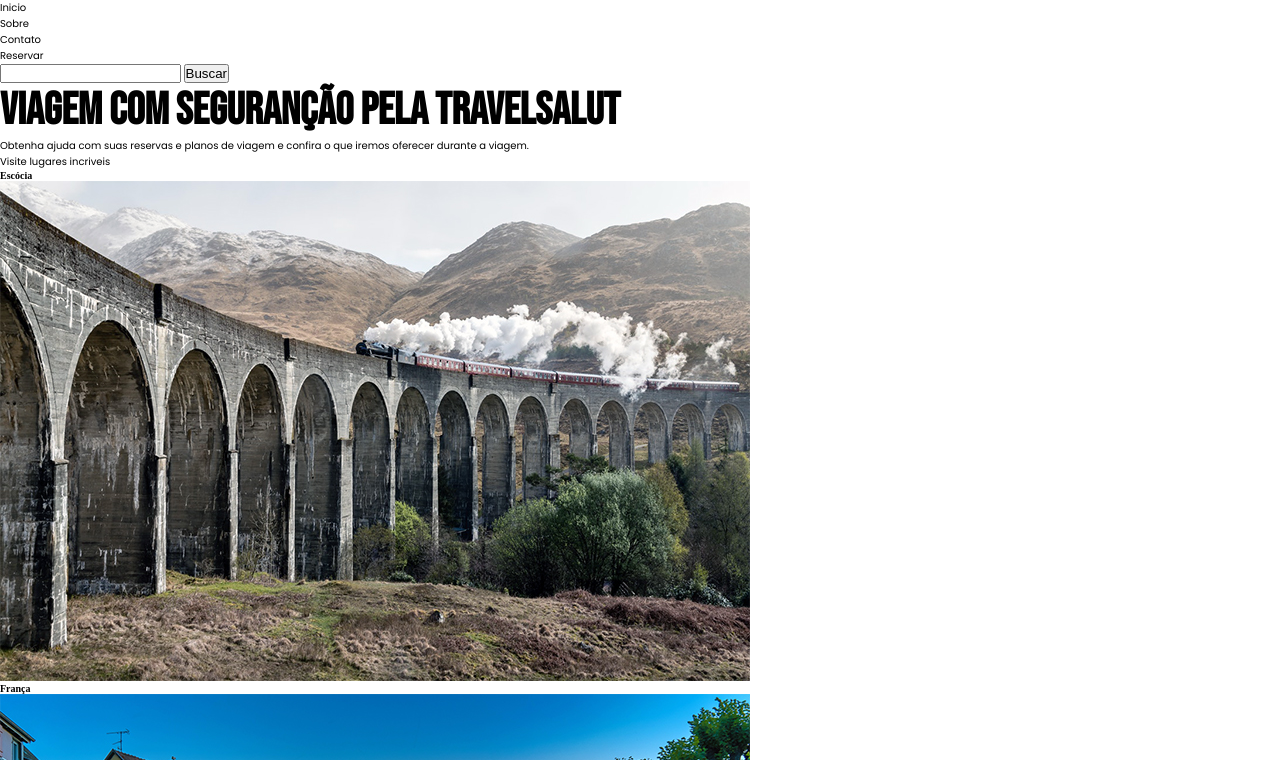
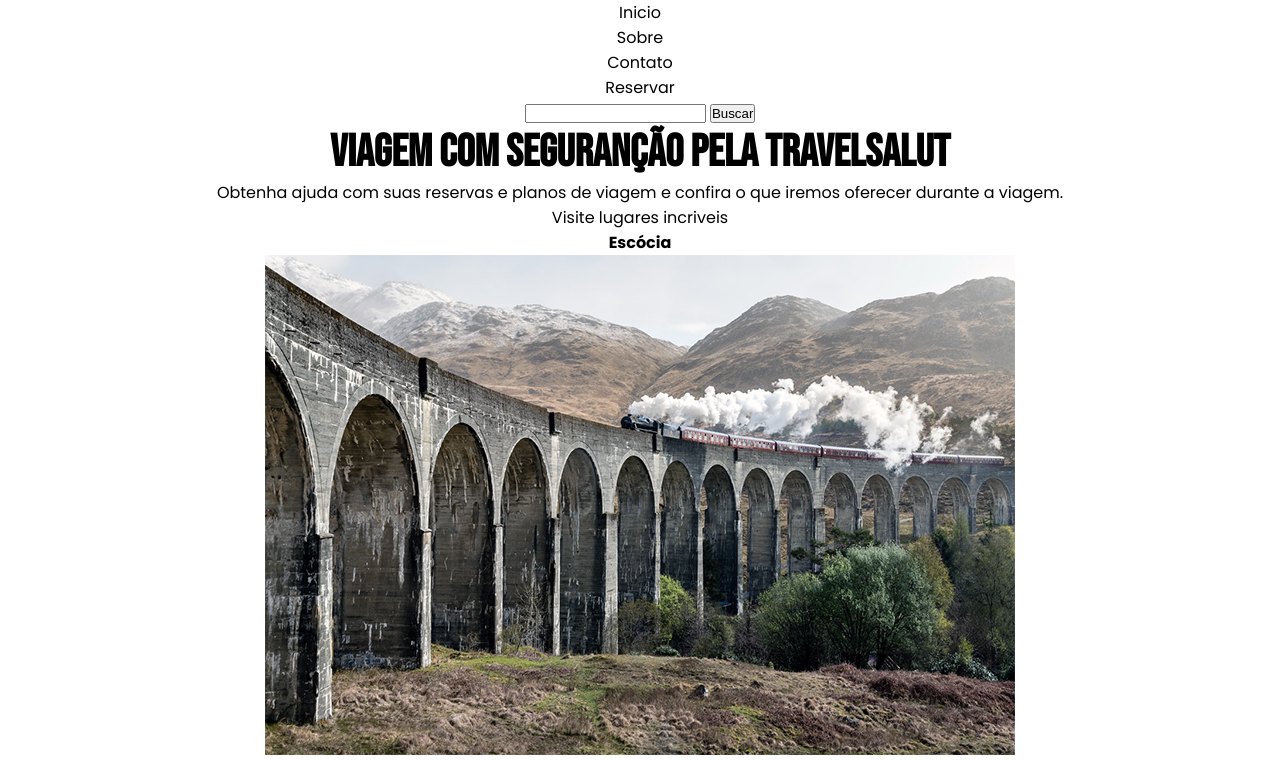
Before and after one commit to RobrtS/TravelSalut, a plain HTML site: page index.html in a window 1280 px wide. Shown: the top 760 px of the page. Drawn offline with Linux system fonts and the light colour scheme.

Commit message:
update css2

```diff
--- a/style.css
+++ b/style.css
@@ -3,20 +3,42 @@
 @import url('https://fonts.googleapis.com/css2?family=Poppins:wght@100;400;700;900&display=swap');
 @import url('https://fonts.googleapis.com/css2?family=Bebas+Neue&display=swap');
 
+/*--- GERAL ------------------*/
 *{
     margin: 0;
     padding: 0;
     box-sizing:border-box;
 }
 :root{
+/*----------- PALETTE --------*/
+    --primary-color: #B892FF;
+    --heading-color: #000500;
+    --paragraph:     #1C5C99;
+    --other-color:   #FAA916;
+    --white-boried:  #FCF7F8;
+
     font-size: 62.5%; /* 1rem = 10px */
+}
+html,
+body{
 
+    width:100%;
+    height:100%;
 }
+body{
+/*----- FONT -----------------*/
+    font-family: "Poppins", Arial, Helvetica, sans-serif;
+    font-size: 1.6rem;
 
-h1{
+    text-align: center;
+
+    overflow: overlay;
+}
+h1#main-title{
+/*----- FONT -----------------*/
     font-family: 'Bebas Neue', cursive;
     font-size: 45px;
 }
 p.subs{
-    font-family: "poppins";
+    font-family: "Poppins";
 }
```
